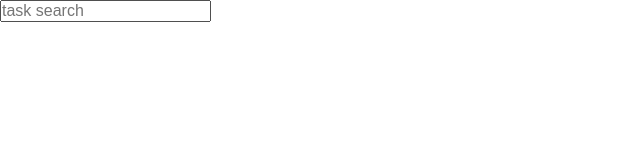
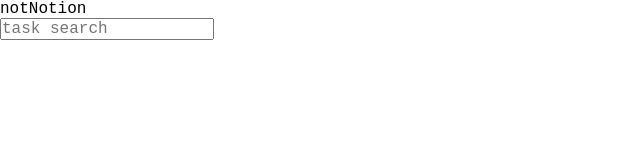
Before and after one commit to Elias-Takle/toDoListApp, a plain HTML site: page index.html in a window 1280 px wide. Shown: the whole page, without its empty margins (0-640 px from the left). Drawn offline with Linux system fonts and the light colour scheme.

Commit message:
project created
I create new project

```diff
--- a/index.css
+++ b/index.css
@@ -5,4 +5,5 @@
     font-size: 16px;
     text-decoration: none;
     list-style: none;
+    font-family: 'Courier New', Courier, monospace;
 }
--- a/index.html
+++ b/index.html
@@ -12,7 +12,7 @@
     <main>
         <div class="wrap">
             <section class="heading">
-                <p class="title"></p>
+                <p class="title">notNotion</p>
                 <p class="subtitle"></p>
             </section>
             <section class="task-manager">
```
